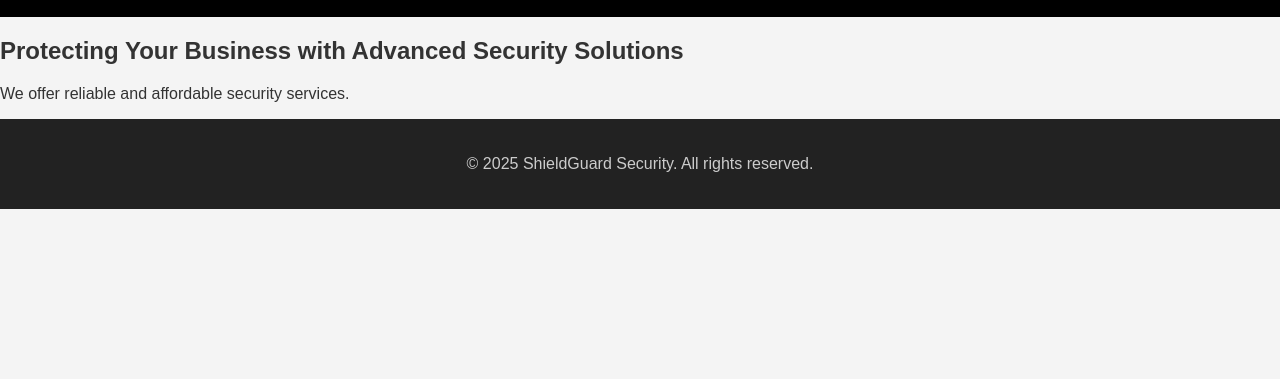
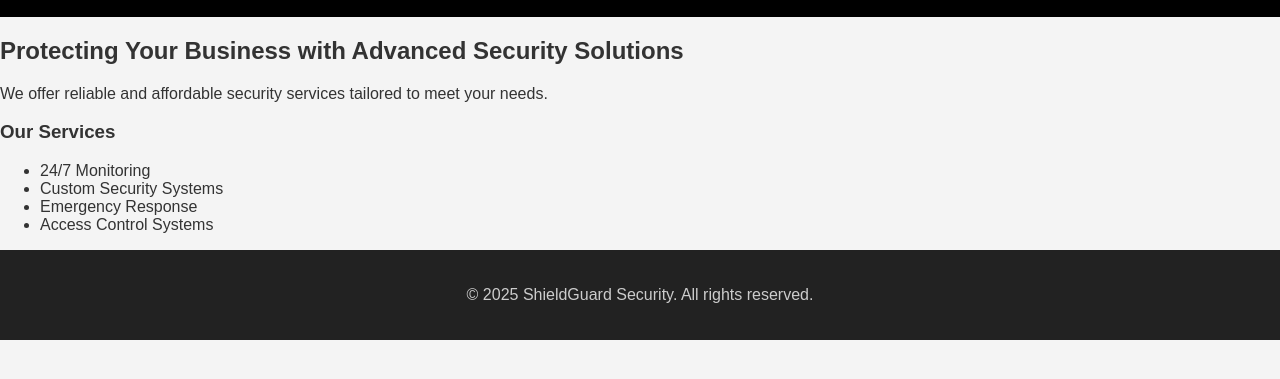
Before and after one commit to Hamid456166/Shield_security_company-, a plain HTML site: page Index.html in a window 1280 px wide. Shown: the part 91-470 px from the top of the page. Drawn offline with Linux system fonts and the light colour scheme.

Commit message:
5th Update Index.html

```diff
--- a/Index.html
+++ b/Index.html
@@ -12,12 +12,24 @@
             <h1>ShieldGuard Security</h1>
         </nav>
     </header>
+
     <main>
         <section>
             <h2>Protecting Your Business with Advanced Security Solutions</h2>
-      <p>We offer reliable and affordable security services.</p>
+            <p>We offer reliable and affordable security services tailored to meet your needs.</p>
+        </section>
+
+        <section>
+            <h3>Our Services</h3>
+            <ul>
+                <li>24/7 Monitoring</li>
+                <li>Custom Security Systems</li>
+                <li>Emergency Response</li>
+                <li>Access Control Systems</li>
+            </ul>
         </section>
     </main>
+
     <footer>
         <p>&copy; 2025 ShieldGuard Security. All rights reserved.</p>
     </footer>
```
Lines whose indentation alone changed are shown as unchanged.
